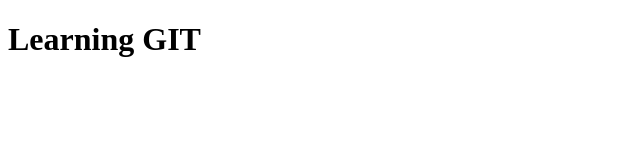
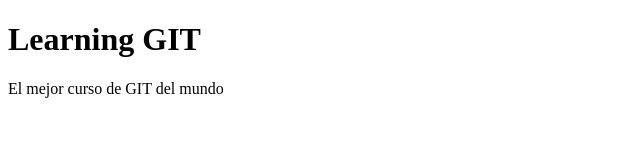
Before and after one commit to drone2700/learning-git, a plain HTML site: page index.html in a window 1280 px wide. Shown: the whole page, without its empty margins (0-640 px from the left). Drawn offline with Linux system fonts and the light colour scheme.

Commit message:
parrafo principal

```diff
--- a/index.html
+++ b/index.html
@@ -7,5 +7,6 @@
 </head>
 <body>
     <h1>Learning GIT</h1>
+    <p>El mejor curso de GIT del mundo</p>
 </body>
 </html>
```
